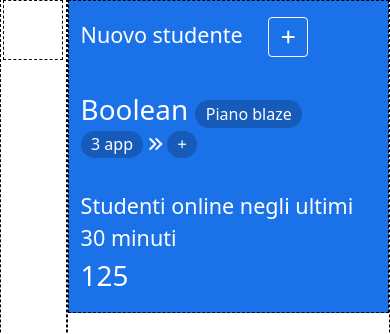
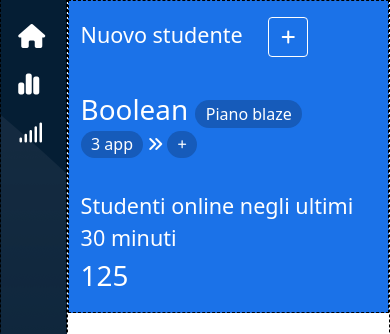
Before and after one commit to claudiuhuhulia/html-css-bootstrap-dashboard, a plain HTML site: page index.html in a window 390 px wide. Shown: the part 81-415 px from the top of the page. Drawn offline with nearby package versions, Linux system fonts and the light colour scheme.

Commit message:
responsive-sidebar

```diff
--- a/index.html
+++ b/index.html
@@ -34,9 +34,34 @@
     <main class="d-flex">
 
     <!-- SIDEBAR -->
-        <div class="sidebar d-flex flex-column justify-content-between align-items-center">
-            <div class="sidebar-nav"></div>
-            <div class="sidebar-settings"></div>
+        <div class="sidebar d-flex flex-column justify-content-between">
+            <div class="sidebar-nav w-100 d-flex flex-column justify-content-between my-4">
+              <div class="home ">
+                <a href="#">
+                <i class="fa-solid fa-house fa-xl"></i>
+                <span class="fs-5">Home</span>
+                </a>
+              </div>
+              <div class="stats">
+                <a href="#">
+                  <i class="fa-solid fa-chart-simple fa-xl"></i>
+                  <span class="fs-5">Stats</span>
+                </a>
+              </div>
+              <div class="signals">
+                <a href="#">
+                  <i class="fa-solid fa-signal fa-lg"></i>
+                  <span class="fs-5">Signals</span>
+                </a>
+              </div>
+            </div>
+            <div class="sidebar-settings w-100 d-flex my-3 ">
+              <a href="#">
+                <i class="fa-sharp fa-solid fa-gear fa-xl">
+                </i>
+                <span class="fs-5">Admin</span>
+              </a>
+            </div>
         </div>
 
     <!-- MAIN -->
--- a/style.css
+++ b/style.css
@@ -1,4 +1,14 @@
-
+/* RESET */
+img{
+    max-height: 100%;
+}
+span{
+    display: none;
+}
+a{
+    text-decoration: none;
+    color: white;
+}
 /* HEADER */
 header{
     height: 80px;
@@ -17,10 +27,7 @@ header .form-control, header .input-group-text{
     width: 53px;
     height: 50px;
 }
-img{
-    max-width: 100%;
-    max-height: 100%;
-}
+
 nav{
     height: 60px;
     background-color: white;
@@ -28,24 +35,38 @@ nav{
 .bell i{
     color: #ff8f00;
 }
+
+
+/* SIDEBAR */
 .sidebar{
     height: calc(100vh - 80px);
     border: 1px dashed black;
     width: 80px;
+    background-image: url(img/sidebar-bg.png);
+    background-color: #051e34;
+    align-items: center;
+}
+.sidebar-nav i, .sidebar-settings i{
+    color: white;
+    padding: 10px;
+    width: 50px;
+}
+
+
+.sidebar-nav, .sidebar-settings{
+    height: 120px;
+}
+.sidebar-nav, .sidebar-settings{
+    align-items: center;
+}
+.col{
+    border: 1px dashed black;
 }
 .main{
     border: 1px dashed black;
     height: calc(100vh - 80px);
     width: 100%;
     overflow: auto;
-}
-.sidebar-nav, .sidebar-settings{
-    width: 60px;
-    border: 1px dashed black;
-    height: 60px;
-}
-.col{
-    border: 1px dashed black;
 }
 .info-students{
     border: 1px dashed black;
@@ -68,7 +89,6 @@ nav{
     font-weight: 400;
 }
 
-
 /* RESPONSIVE SIDEBAR */
 @media screen and (min-width: 1200px){
     .sidebar{
@@ -80,4 +100,13 @@ nav{
     .logo-large{
         display: block;
     }
+    .sidebar-nav, .sidebar-settings{
+        align-items: start;
+    }
+    .sidebar{
+        align-items: start;
+    }
+    span{
+        display: inline;
+    }
 }
```
